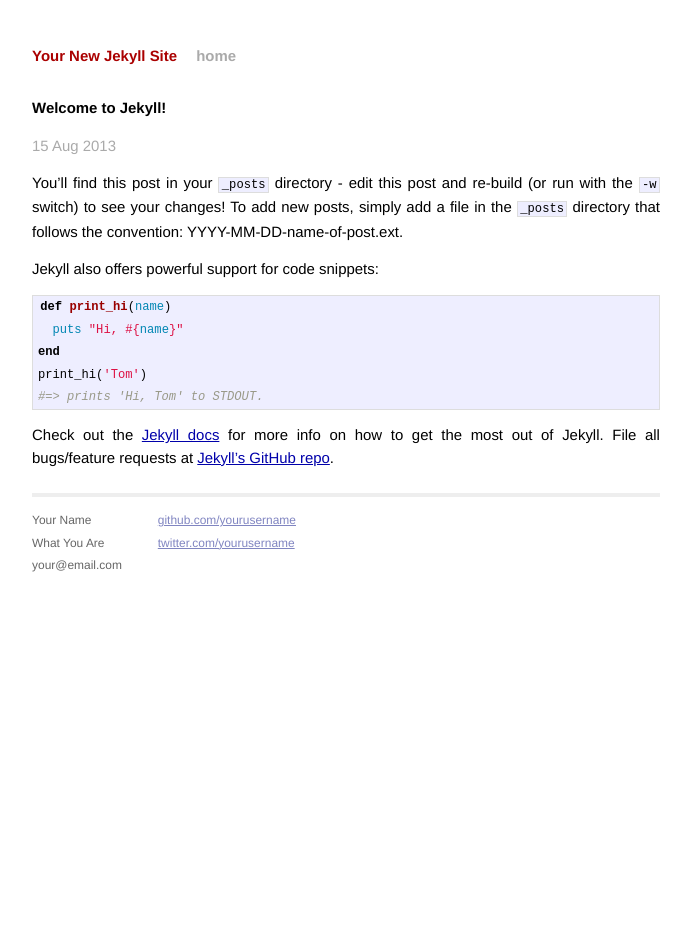
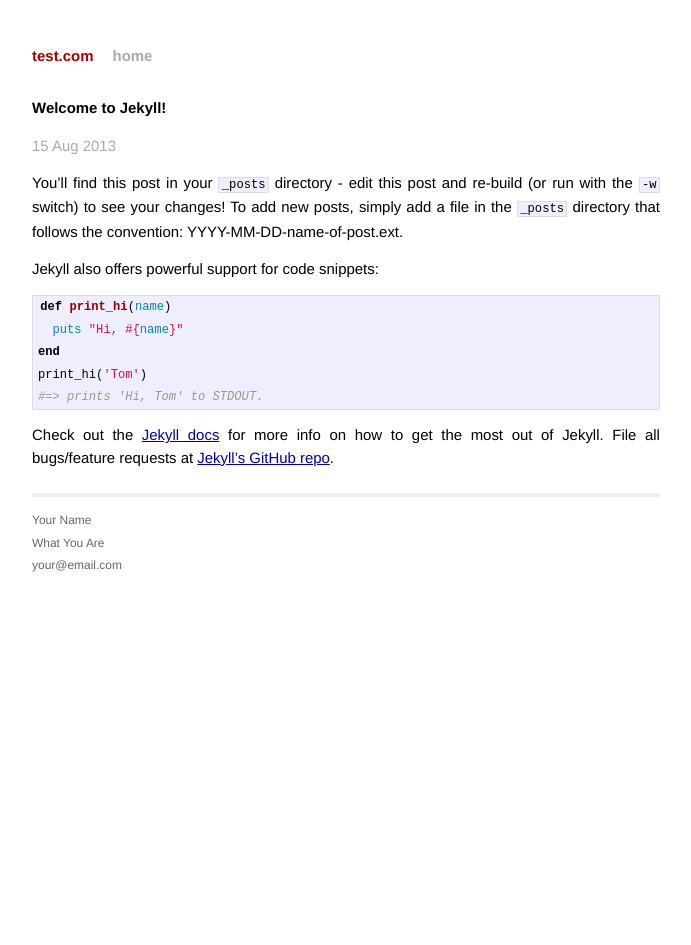
Before and after one commit to akaestli/akaestli.github.com, a Jekyll site: the page built from _posts/2013-08-15-welcome-to-jekyll.markdown, in a window 1280 px wide. Shown: the whole page, without its empty margins (294-985 px from the left). Built offline with Jekyll 4.4.1, drawn with Linux system fonts in a browser that asks for light colours; Markdown is read by kramdown in place of the engine named in the settings.

Commit message:
update stuff

```diff
--- a/_config.yml
+++ b/_config.yml
@@ -1,3 +1,3 @@
-name: Your New Jekyll Site
+name: Aliciakaestli.com
 markdown: redcarpet
 pygments: true
--- a/_layouts/default.html
+++ b/_layouts/default.html
@@ -18,7 +18,7 @@
         <div class="container">
           <div class="site">
             <div class="header">
-              <h1 class="title"><a href="/">{{ site.name }}</a></h1>
+              <h1 class="title"><a href="/">test.com</a></h1>
               <a class="extra" href="/">home</a>
             </div>
 
@@ -33,10 +33,10 @@
                 </p>
               </div>
               <div class="contact">
-                <p>
+<!--                 <p>
                   <a href="http://github.com/yourusername/">github.com/yourusername</a><br />
                   <a href="http://twitter.com/yourusername/">twitter.com/yourusername</a><br />
-                </p>
+                </p> -->
               </div>
             </div>
           </div>
--- a/index.html
+++ b/index.html
@@ -1,13 +1,13 @@
 ---
 layout: default
-title: Your New Jekyll Site
+title: Aliciakaestli.com
 ---
 
-<div id="home">
+<!-- <div id="home">
   <h1>Blog Posts</h1>
   <ul class="posts">
     {% for post in site.posts %}
       <li><span>{{ post.date | date_to_string }}</span> &raquo; <a href="{{ post.url }}">{{ post.title }}</a></li>
     {% endfor %}
   </ul>
-</div>
+</div> -->
```
